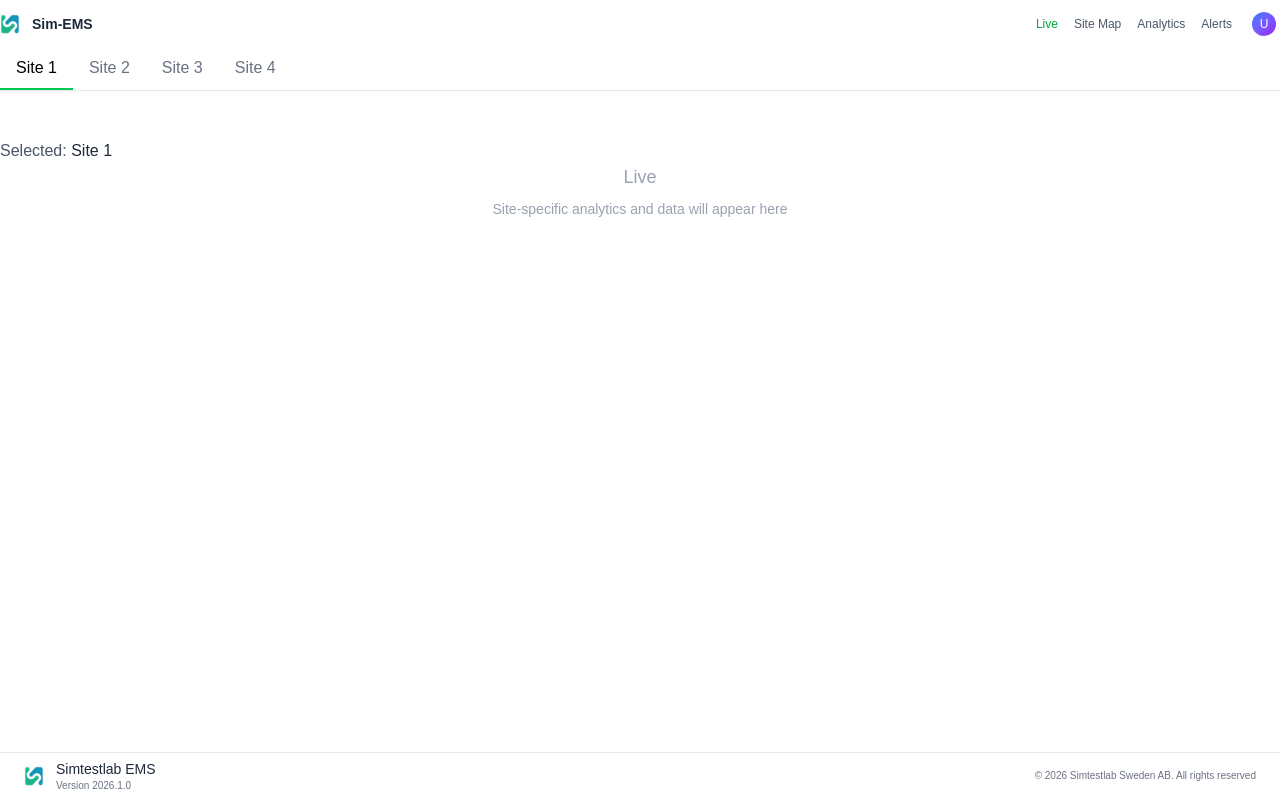
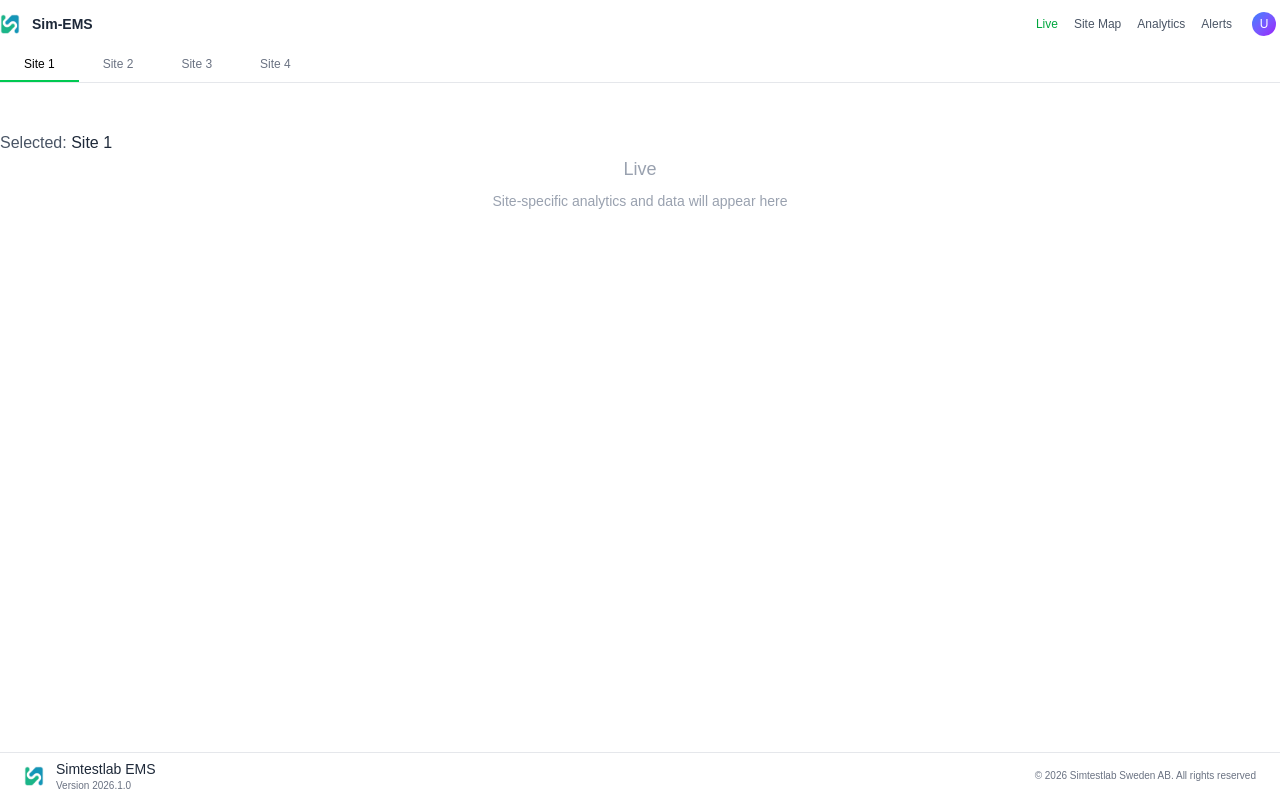
Before and after one commit to Simtestlab/sim-ems-ui, a Next.js app: page /live in a window 1280 px wide. Built offline with nearby package versions, Linux system fonts and the light colour scheme; no server answers.

Commit message:
update the siteTabs font size

```diff
--- a/src/components/SiteTabs.tsx
+++ b/src/components/SiteTabs.tsx
@@ -18,7 +18,7 @@ export function SiteTabs({
           <button
             key={site}
             onClick={() => setSite(site)}
-            className={`px-4 py-2 border-b-2 ${
+                className={`px-4 sm:px-6 py-2 text-xs font-medium transition-colors border-b-2 ${
               selectedSite === site
                 ? 'border-green-500 text-black'
                 : 'border-transparent text-gray-500'
```
